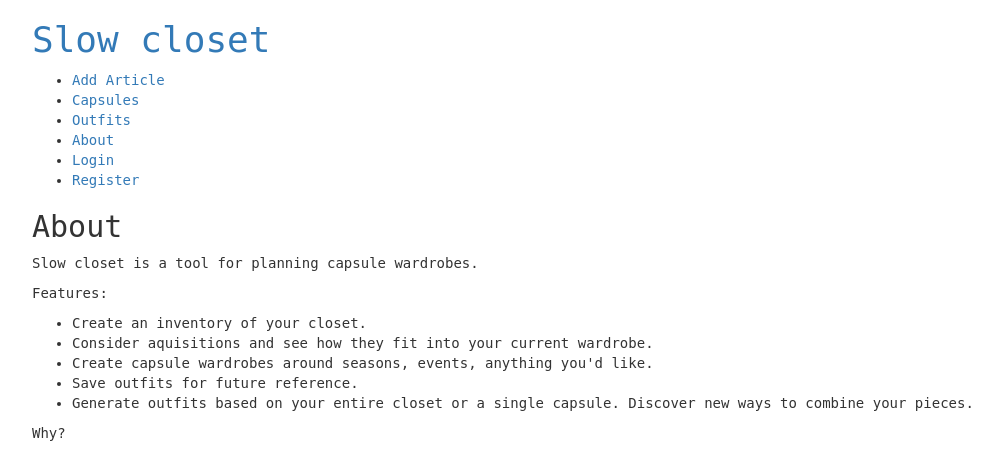
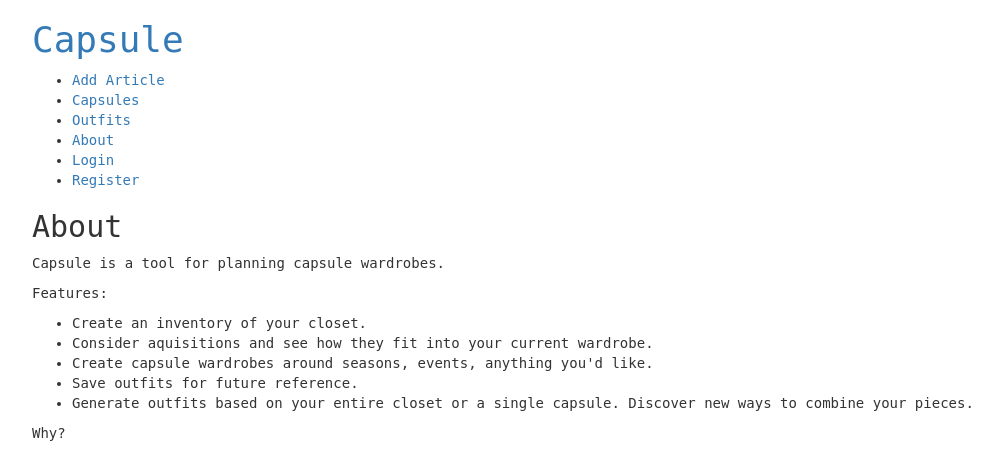
Before and after one commit to kelseyleftwich/capsule_grid, a Django app: page /about/ in a window 1280 px wide. Shown: the top 453 px of the page, without its empty margins (38-1040 px from the left). Run offline with Django 3.2, Linux system fonts and the light colour scheme; some libraries are stand-ins or nearby versions.

Commit message:
Edits site name in base and about template

```diff
--- a/grid/templates/about.html
+++ b/grid/templates/about.html
@@ -5,7 +5,7 @@ Home - {{block.super}}
 
 {% block content %}
     <h2>About</h2>
-    <p>Slow closet is a tool for planning capsule wardrobes.</p>
+    <p>Capsule is a tool for planning capsule wardrobes.</p>
     <p>Features:
 	    <ul>
 	    	<li>Create an inventory of your closet.</li>
--- a/grid/templates/base.html
+++ b/grid/templates/base.html
@@ -10,7 +10,7 @@
 </head>
 <body>
 <div class="container">
-	<h1><a href="{% url 'home' %}">Slow closet</a></h1>
+	<h1><a href="{% url 'home' %}">Capsule</a></h1>
 	<ul>
 		<li><a href="{% url 'new_article' %}">Add Article</a></li>
 		<li><a href="{% url 'plan' %}">Capsules</a></li>
```
